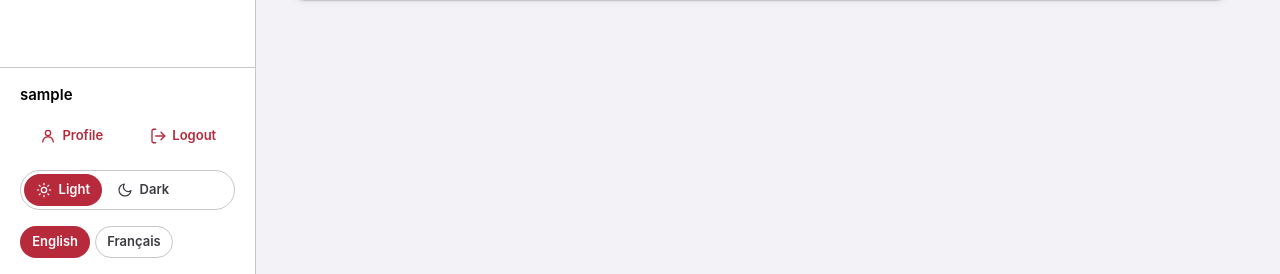
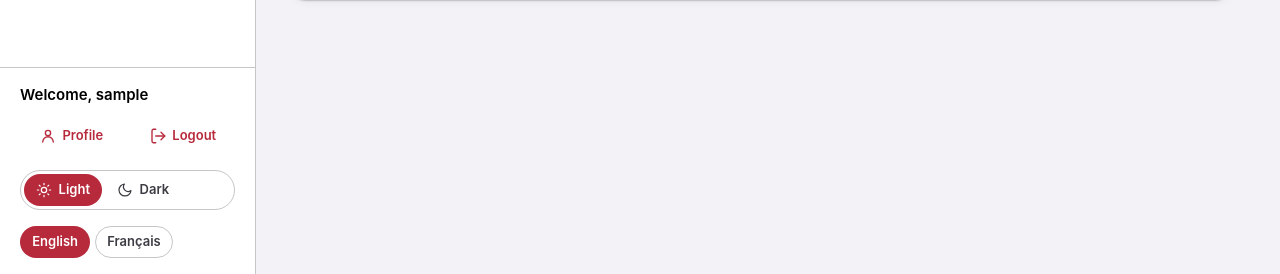
Before and after one commit to JeffLabonte/open-car-fleet, a Django app: page / in a window 1280 px wide. Shown: the part 526-800 px from the top of the page. Run offline with Django 5.2, Linux system fonts and the light colour scheme; the visitor is signed in with stand-in values (Sample User, id 1); data that the repository does not hold is empty; parts of the project's set-up code (start-up, migrations or seed data) failed here and were passed over.

Commit message:
Add welcome greeting to account navigation
Co-authored-by: Copilot <223556219+Copilot@users.noreply.github.com>

```diff
--- a/src/shop/templates/shop/partials/_nav.html
+++ b/src/shop/templates/shop/partials/_nav.html
@@ -28,7 +28,7 @@
   </nav>
   <div class="app-sidebar__footer">
     <div class="app-user">
-      <span class="app-user__name" data-testid="user-name">{{ request.user.display_name|default:request.user.username }}</span>
+      <span class="app-user__name" data-testid="user-name">{% translate 'Welcome' %}, {{ request.user.display_name|default:request.user.username }}</span>
       <div class="app-user__actions">
         <a class="button is-light is-small" href="{% url 'shop-profile' %}" data-testid="nav-profile">
           {% include 'shop/partials/_icon.html' with name='user' %}
@@ -83,7 +83,7 @@
       <span>{% translate 'Account' %}</span>
     </summary>
     <div class="app-tab__panel">
-      <p class="app-tab__username">{{ request.user.display_name|default:request.user.username }}</p>
+      <p class="app-tab__username">{% translate 'Welcome' %}, {{ request.user.display_name|default:request.user.username }}</p>
       <a class="button is-light is-fullwidth" href="{% url 'shop-profile' %}" data-testid="nav-profile-mobile">
         {% include 'shop/partials/_icon.html' with name='user' %}
         <span>{% translate 'Profile' %}</span>
```
Also changed, not shown: src/shop/tests/test_profile.py (+4 -4 lines).
